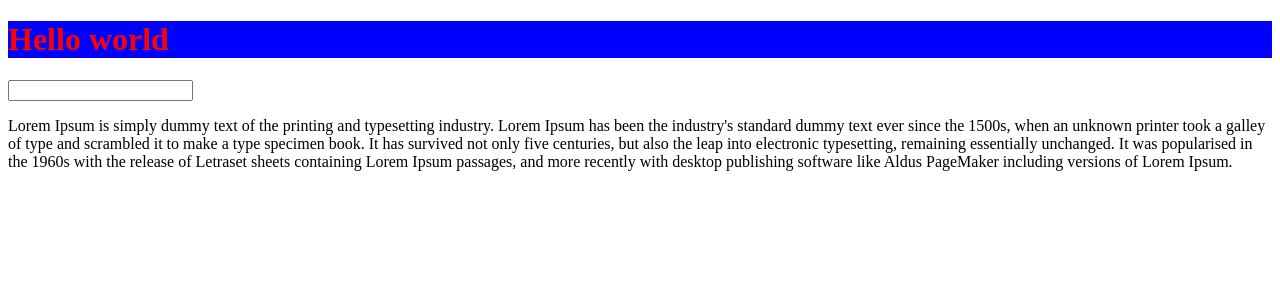
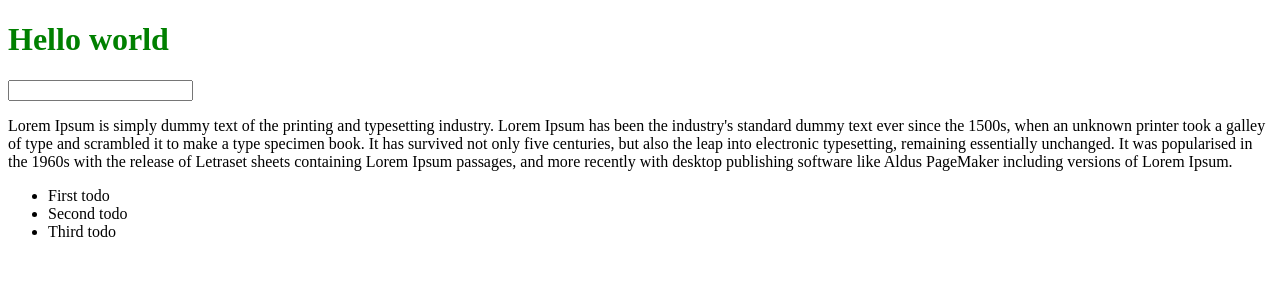
Before and after one commit to flyBoy667/TutoReact, a React (Vite) app: page / in a window 1280 px wide. Shown: the top 300 px of the page. Built offline with nearby package versions, Linux system fonts and the light colour scheme.

Commit message:
some tests

```diff
--- a/src/App.jsx
+++ b/src/App.jsx
@@ -1,26 +1,49 @@
-const title = "Hello world"
+const title = "Hello world";
 const styles = {
-    backgroundColor: 'blue',
-    color: 'red'
-}
+  backgroundColor: "blue",
+  color: "red",
+};
+
+const todos = ["First todo", "Second todo", "Third todo"];
+
+const showTitle = true;
+
 const handleClick = (e) => {
-    alert("Hello world")
-    console.log(e)
+  alert("Hello world");
+  console.log(e);
+};
+
+function App() {
+  return (
+    <>
+      {showTitle ? (
+        <Title color="green">{title}</Title>
+      ) : (
+        <p>Welcome to my website</p>
+      )}
+      <input type="text" />
+      <p>
+        Lorem Ipsum is simply dummy text of the printing and typesetting
+        industry. Lorem Ipsum has been the industry's standard dummy text ever
+        since the 1500s, when an unknown printer took a galley of type and
+        scrambled it to make a type specimen book. It has survived not only five
+        centuries, but also the leap into electronic typesetting, remaining
+        essentially unchanged. It was popularised in the 1960s with the release
+        of Letraset sheets containing Lorem Ipsum passages, and more recently
+        with desktop publishing software like Aldus PageMaker including versions
+        of Lorem Ipsum.
+      </p>
+      <ul>
+        {todos.map((todo) => (
+          <li key={todo}>{todo}</li>
+        ))}
+      </ul>
+    </>
+  );
 }
 
-function App() {
-    return <>
-        <h1 onClick={handleClick} style={styles} >{title}</h1>
-        <input type="text"/>
-        <p>
-            Lorem Ipsum is simply dummy text of the printing and typesetting industry. Lorem Ipsum has been the
-            industry's standard dummy text ever since the 1500s, when an unknown printer took a galley of type and
-            scrambled it to make a type specimen book. It has survived not only five centuries, but also the leap into
-            electronic typesetting, remaining essentially unchanged. It was popularised in the 1960s with the release of
-            Letraset sheets containing Lorem Ipsum passages, and more recently with desktop publishing software like
-            Aldus PageMaker including versions of Lorem Ipsum.
-        </p>
-    </>
+function Title({ color, hidden, children }) {
+  return hidden ? null : <h1 style={{ color }}>{children}</h1>;
 }
 
-export default App
+export default App;
```
